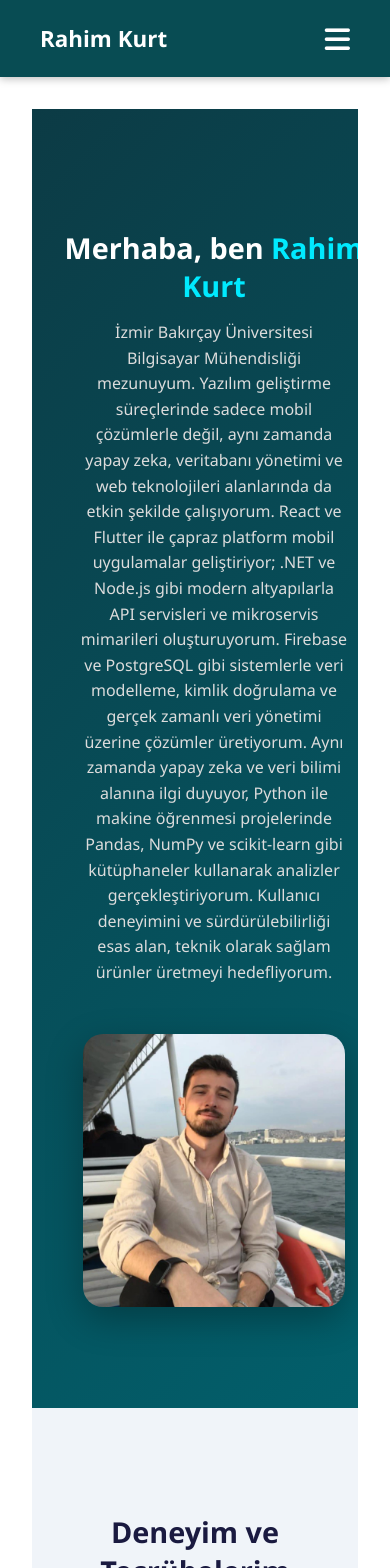
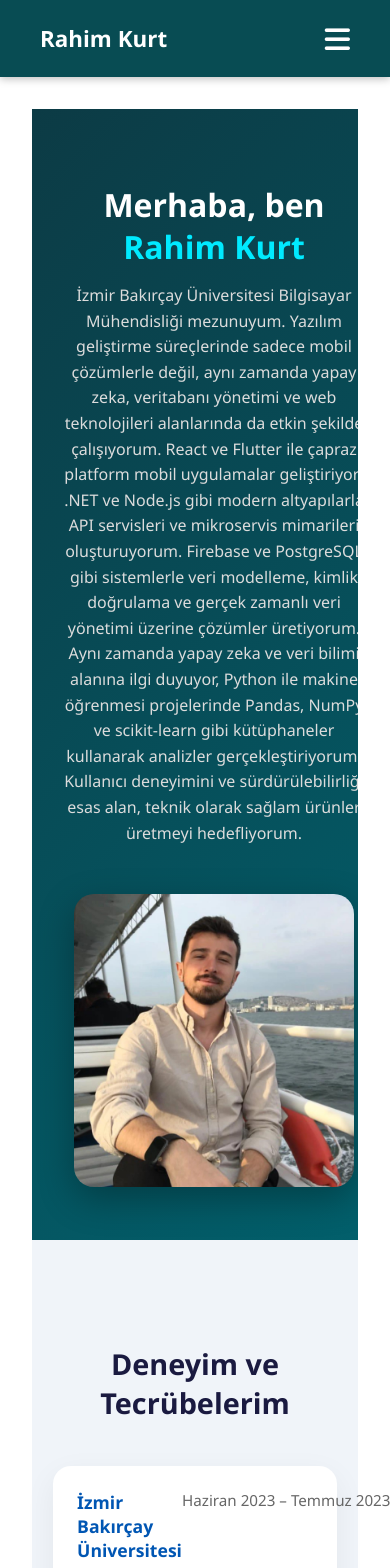
Before and after one commit to rahimkurt7/rahim-portfolio, a React (Create React App) app: page / in a window 390 px wide. Shown: the top 1568 px of the page. Built offline with nearby package versions, Linux system fonts and the light colour scheme.

Commit message:
Intro bölümü tamamen mobil uyumlu hale getirildi

```diff
--- a/src/pages/Home.css
+++ b/src/pages/Home.css
@@ -493,34 +493,42 @@ section {
   color: #000;
 }
 @media (max-width: 768px) {
-  .intro-left h1 {
-    font-size: 2rem;
+  .intro-section {
+    flex-direction: column;
+    text-align: center;
+    padding: 3rem 1rem;
   }
-.intro-left p {
-    font-size: 1rem;
-    line-height: 1.6;
+
+  .intro-left {
+    width: 100%;
     padding: 0 1rem;
-    word-break: break-word;
-    max-width: 100%;
   }
 
   .intro-left h1 {
-    font-size: 1.8rem;
+    font-size: 2rem;
     line-height: 1.3;
-  }
-
-  .intro-left {
-    text-align: center;
+    margin-bottom: 1rem;
   }
 
   .intro-left p {
     font-size: 1rem;
     line-height: 1.6;
+    word-break: break-word;
+    white-space: normal;
+    overflow-wrap: break-word;
+    max-width: 100%;
+  }
+
+  .intro-right {
+    width: 100%;
+    margin-top: 2rem;
   }
 
   .intro-right img {
     max-width: 280px;
+    width: 100%;
   }
+
 
   .journey-section h2,
   .career-section h2,
```
